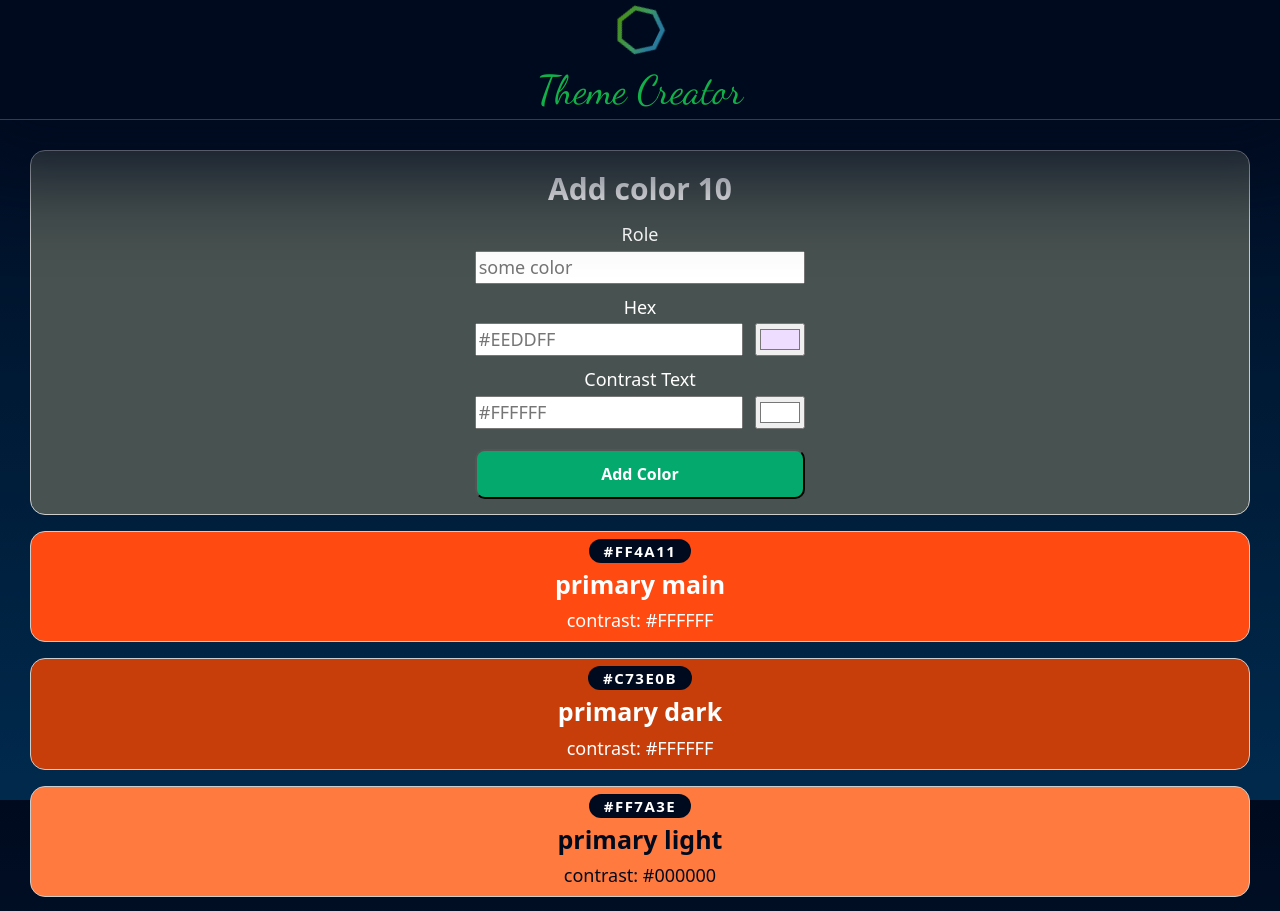
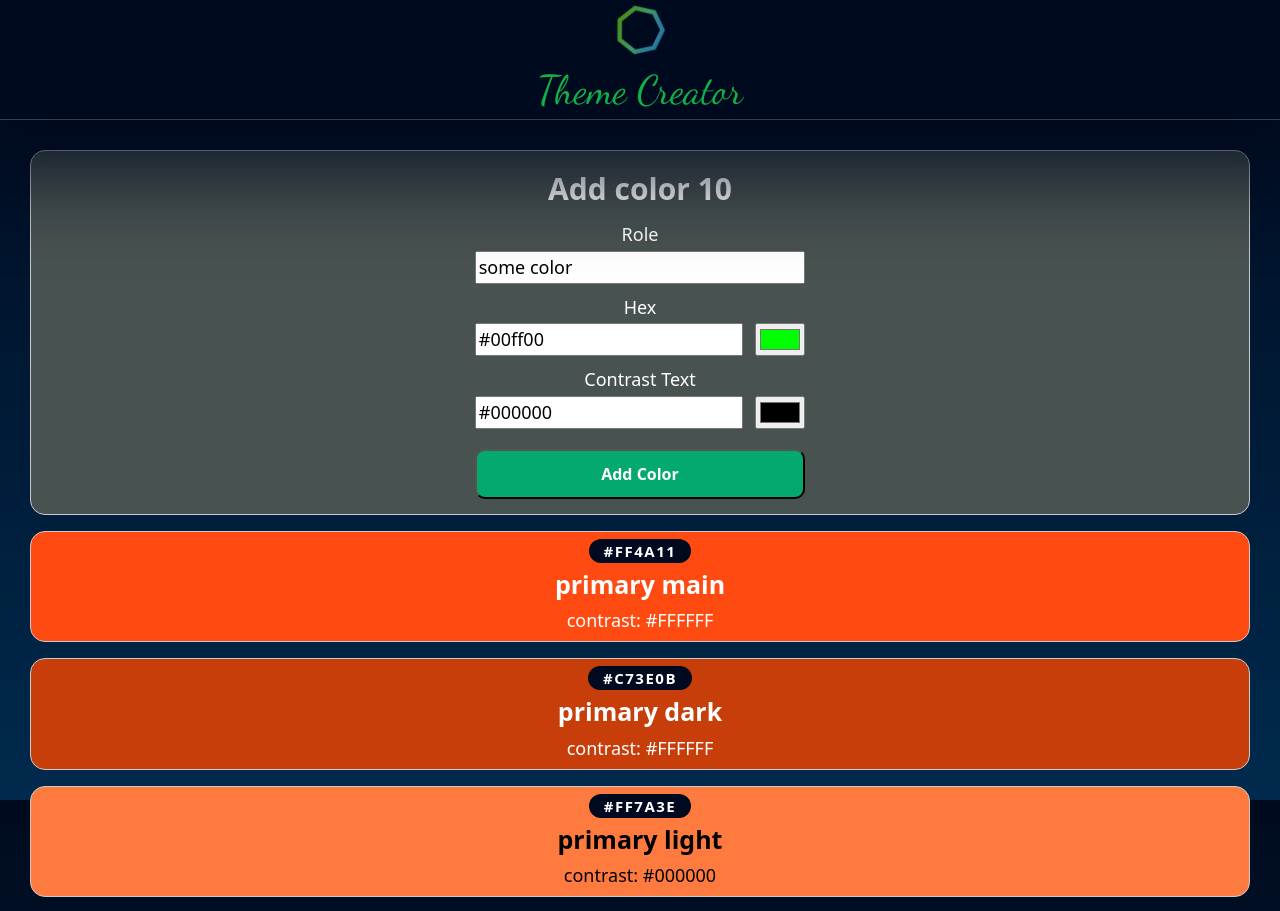
Before and after one commit to uxbyweng/hexachrome, a React (Vite) app: page / in a window 1280 px wide. Shown: the top 911 px of the page. Built offline with nearby package versions, Linux system fonts and the light colour scheme.

Commit message:
fix: contrasttext implementation

```diff
--- a/src/App.jsx
+++ b/src/App.jsx
@@ -10,7 +10,7 @@ function App() {
     const [colors, setColors] = useState(initialColors);
 
     const handleAddColor = (newColor) => {
-        const updatedColors = [...colors, newColor]; // alte Liste kopieren + neue Farbe anhängen
+        const updatedColors = [newColor, ...colors]; // alte Liste kopieren + neue Farbe anhängen
         setColors(updatedColors); // State setzen
         console.log(updatedColors); // das ist der neue Stand
     };
--- a/src/Components/Color/Color.jsx
+++ b/src/Components/Color/Color.jsx
@@ -2,16 +2,18 @@
 
 import "./Color.css";
 export default function Color({ color }) {
-    const isDark = color.contrastText === "#000000";
+    //const isDark = color.contrastText === "#000000";
     //console.log(isDark);
 
     return (
         <div className="color" style={{ backgroundColor: color.hex }}>
             <h2 className="color__hex">{color.hex}</h2>
-            <p className={`color__role ${isDark ? "color__role--dark" : ""}`}>
+            <p className="color__role" style={{ color: color.contrastText }}>
                 <strong>{color.role}</strong>
             </p>
-            <p className={`color__contrast ${isDark ? "color__contrast--dark" : ""}`}>contrast: {color.contrastText}</p>
+            <p className="color__contrast" style={{ color: color.contrastText }}>
+                contrast: {color.contrastText}
+            </p>
         </div>
     );
 }
--- a/src/Components/ColorForm/ColorForm.jsx
+++ b/src/Components/ColorForm/ColorForm.jsx
@@ -13,7 +13,7 @@ export default function ColorForm({ onAddColor, colorCount }) {
             id: `c${colorCount}`, //uid(2),
             role: data.role,
             hex: data.hex,
-            contrast: data.contrast,
+            contrastText: data.contrastText,
         };
         //console.log(event.target.value);
 
@@ -28,20 +28,20 @@ export default function ColorForm({ onAddColor, colorCount }) {
             <h2>Add color {colorCount} </h2>
             <label htmlFor="role">
                 Role
-                <input name="role" id="role" type="text" placeholder="some color" />
+                <input name="role" id="role" type="text" defaultValue="some color" />
             </label>
             <label htmlFor="hex">
                 Hex
                 <div className="form-group">
-                    <input type="text" id="hex" name="hex" placeholder="#EEDDFF" />
-                    <input type="color" value="#EEDDFF" className="color-picker" />
+                    <input name="hex" id="hex" type="text" defaultValue="#00ff00" />
+                    <input type="color" value="#00ff00" className="color-picker" />
                 </div>
             </label>
             <label htmlFor="contrast">
                 Contrast Text
                 <div className="form-group">
-                    <input type="text" id="contrast" name="contrast" placeholder="#FFFFFF" />
-                    <input type="color" value="#FFFFFF" className="color-picker" />
+                    <input name="contrastText" id="contrastText" type="text" defaultValue="#000000" />
+                    <input type="color" value="#000000" className="color-picker" />
                 </div>
             </label>
             <button type="submit">Add Color</button>
```
